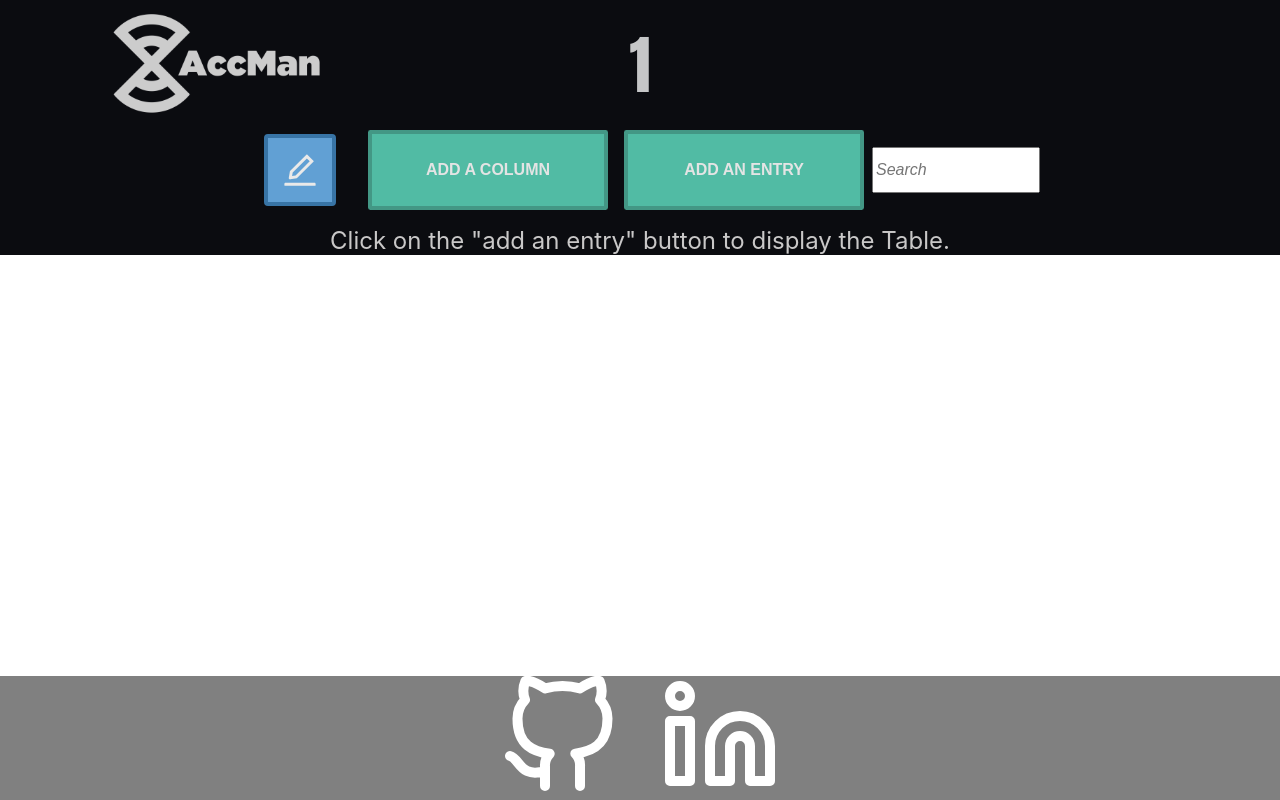
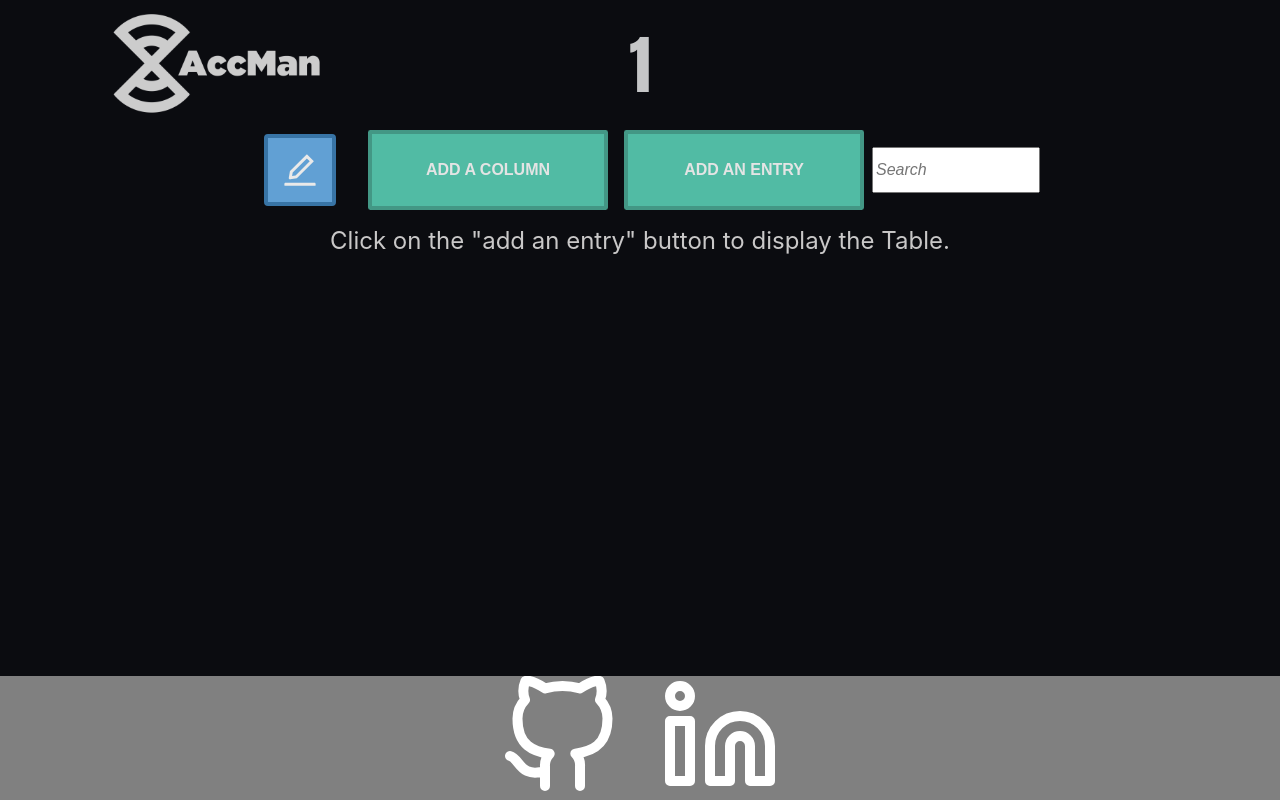
Before and after one commit to theduv/AccMan, a React (Create React App) app: page /platform/1 in a window 1280 px wide. Built offline with nearby package versions, Linux system fonts and the light colour scheme.

Commit message:
fixed all the overflow issues

```diff
--- a/src/Components/Home.js
+++ b/src/Components/Home.js
@@ -75,6 +75,7 @@ const Home = () => {
           ></input>
         </form>
       )}
+      <div id="platformList">
         {platforms.map((platform) => {
           return (
             <div className="platformLink" key={platform}>
@@ -94,6 +95,7 @@ const Home = () => {
             </div>
           );
         })}
+      </div>
       <Footer />
     </div>
   );
--- a/src/Components/Platform.js
+++ b/src/Components/Platform.js
@@ -83,7 +83,7 @@ const Platform = (props) => {
   };
 
   return (
-    <div id="mainDivPlatform">
+    <div id="platformMainDiv">
       <div id="headDiv">
         <Header />
         <span id="platformName">{platform}</span>
--- a/src/Styles/Home.css
+++ b/src/Styles/Home.css
@@ -1,12 +1,19 @@
 #homeMainDiv {
-  height: auto;
+  height: 100%;
   background-color: #0b0c10;
-  padding-bottom: 18vmin;
+  overflow: scroll;
+  display: flex;
+  align-items: center;
+  flex-direction: column;
 }
 
 html,
 body {
-  height: auto;
+  height: 100%;
+}
+
+#platformList {
+  padding-bottom: 18vmin;
 }
 
 .platformLink {
@@ -15,12 +22,6 @@ body {
   display: flex;
   align-items: center;
   justify-content: center;
-}
-
-#homeMainDiv {
-  display: flex;
-  align-items: center;
-  flex-direction: column;
 }
 
 #motto {
--- a/src/Styles/Platform.css
+++ b/src/Styles/Platform.css
@@ -12,8 +12,9 @@
   font-size: 3vmin;
 }
 
-#mainDivPlatform {
+#platformMainDiv {
   height: 100%;
+  overflow: scroll;
   background-color: #0b0c10;
 }
 
@@ -67,8 +68,3 @@
 .submitButton:hover {
   background-color: rgb(146, 61, 146);
 }
-
-#platformTable {
-  width: 80vw;
-  margin: auto;
-}
--- a/src/Styles/PlatformTable.css
+++ b/src/Styles/PlatformTable.css
@@ -1,3 +1,9 @@
+#platformTable {
+  width: 80vw;
+  margin: auto;
+  padding-bottom: 17vmin;
+}
+
 .tableColumnField {
   background-color: #1f2833;
   border: solid 0.2vmin rgb(141, 133, 133);
```
Lines whose indentation alone changed are shown as unchanged.
